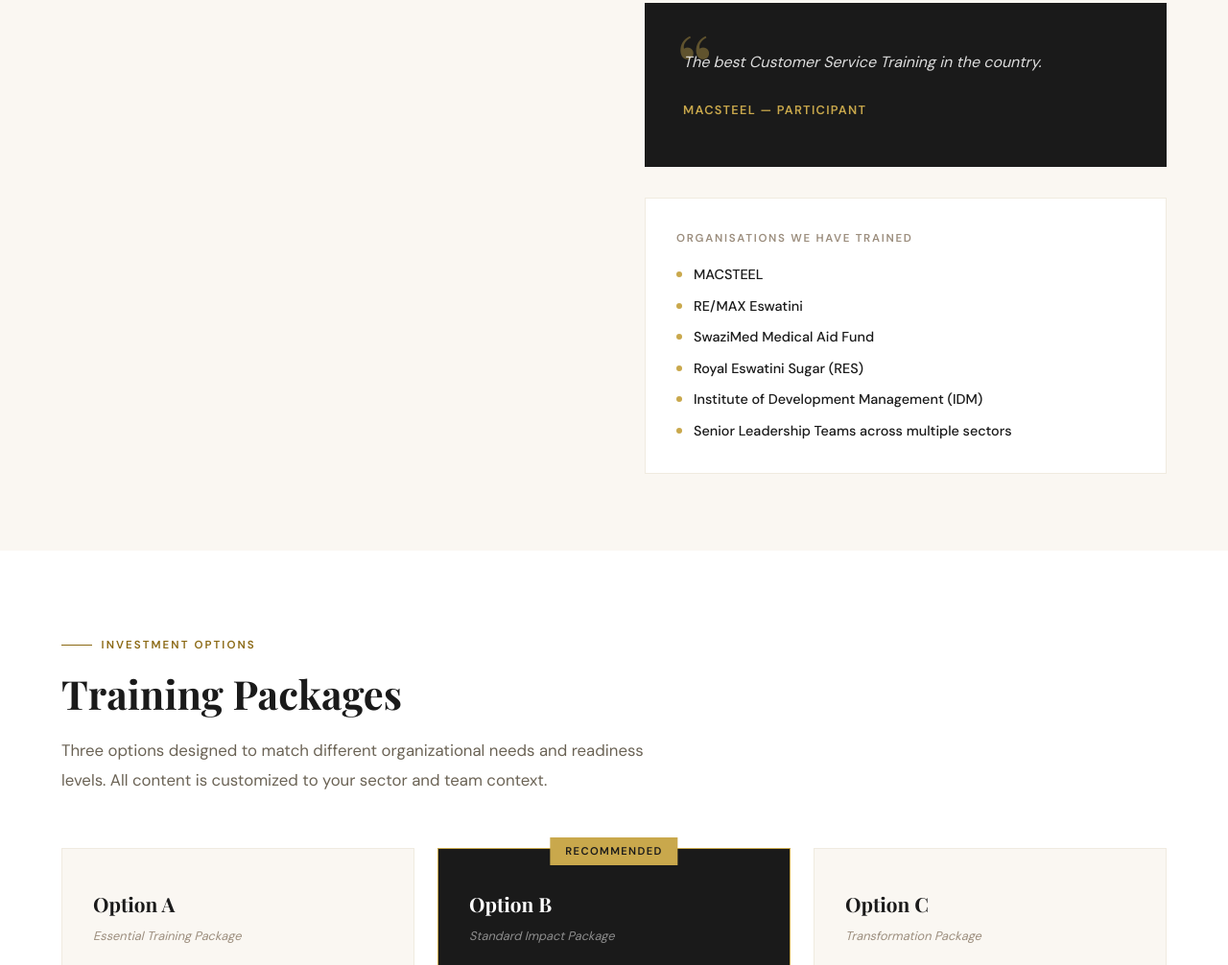
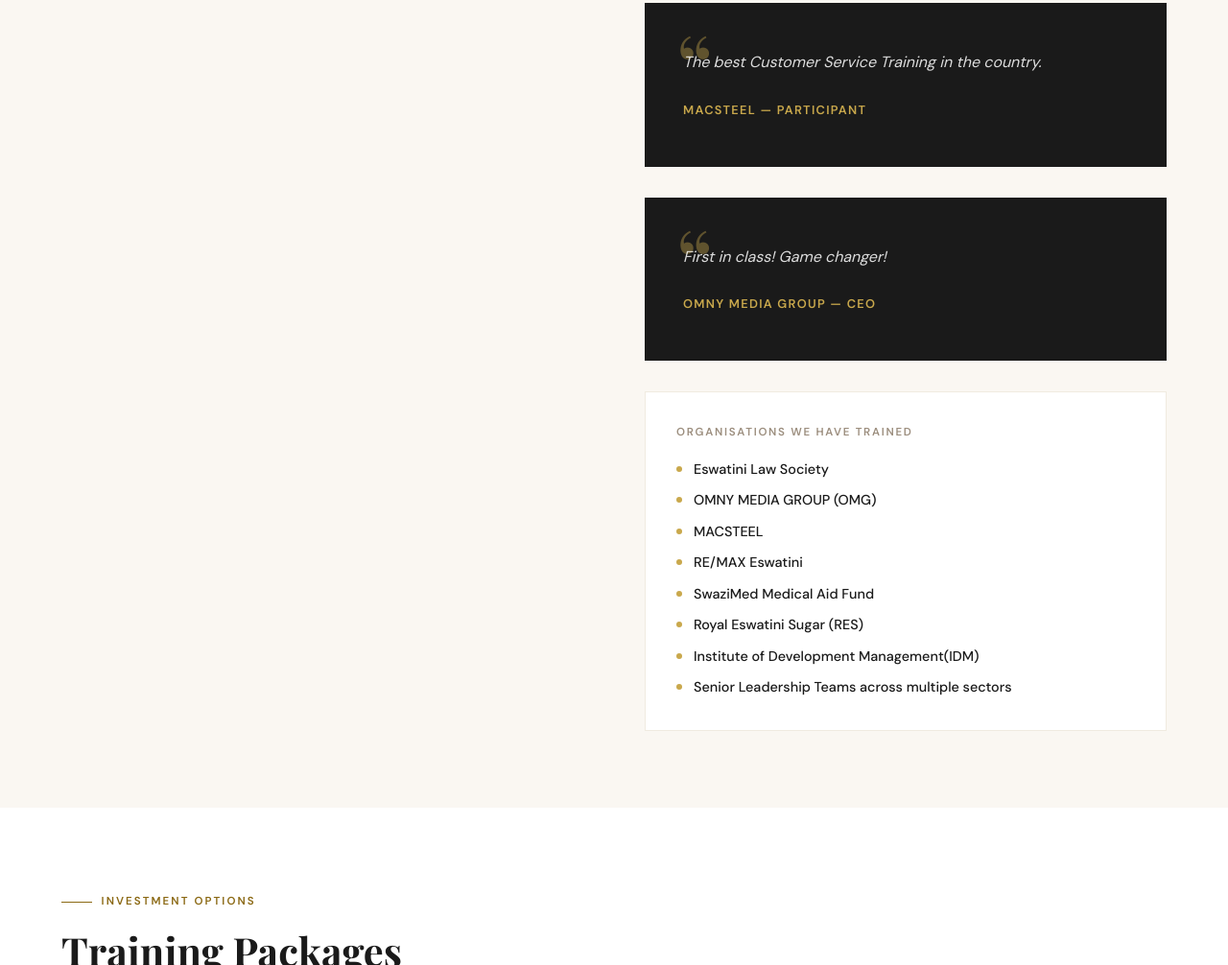
Before and after one commit to service-excellence/mfokolozicx, a plain HTML site: page index.html in a window 1280 px wide. Shown: the part 4137-5143 px from the top of the page at 96% size. Drawn offline with nearby package versions, Linux system fonts and the light colour scheme.

Commit message:
Update index.html

```diff
--- a/index.html
+++ b/index.html
@@ -1159,14 +1159,22 @@
         <div class="testimonial-org">MACSTEEL — Participant</div>
       </div>
 
+			<div class="outcomes-right">
+      <div class="testimonial-box">
+        <p class="testimonial-text">First in class! Game changer!</p>
+        <div class="testimonial-org">OMNY MEDIA GROUP — CEO</div>
+      </div>
+
 	<div class="clients-served">
         <div class="clients-label">Organisations We Have Trained</div>
         <div class="clients-list">
+		  <div class="client-item">Eswatini Law Society</div>
+		  <div class="client-item">OMNY MEDIA GROUP (OMG)</div>
 		  <div class="client-item">MACSTEEL</div>
 		  <div class="client-item">RE/MAX Eswatini</div>
           <div class="client-item">SwaziMed Medical Aid Fund</div>
           <div class="client-item">Royal Eswatini Sugar (RES)</div>
-          <div class="client-item">Institute of Development Management (IDM)</div>
+          <div class="client-item">Institute of Development Management(IDM)</div>
           <div class="client-item">Senior Leadership Teams across multiple sectors</div>
         </div>
       </div>
```
